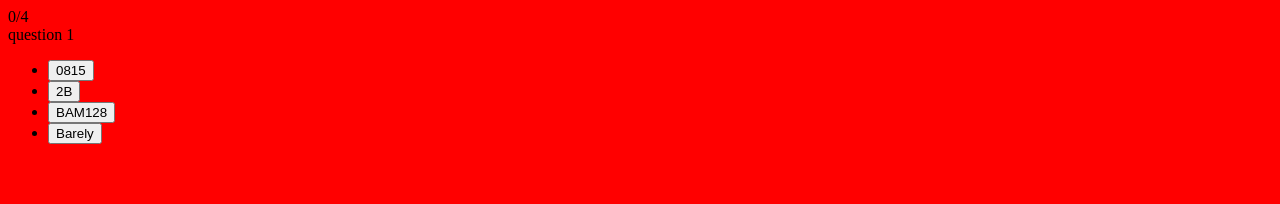
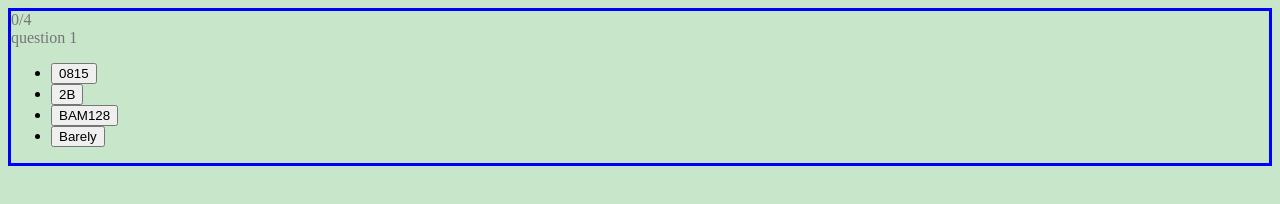
Before and after one commit to emontecalvo/less-practice, a website built with webpack: page index.html in a window 1280 px wide. Built offline with nearby package versions, Linux system fonts and the light colour scheme; files whose address does not match are found by name.

Commit message:
design changes with less

```diff
--- a/css/index.less
+++ b/css/index.less
@@ -1,5 +1,41 @@
-@baker-miller-pink: #FBC02D;
+// @baker-miller-pink: #FBC02D;
+
+// body {
+//     background-color: @baker-miller-pink;
+// }
+@white: #F8F8F8;
+@gray: #757575;
+@green: #C8E6C9;
+
+// @header-height: 100px;
 
 body {
-    background-color: @baker-miller-pink;
+    background-color: @green;
+    color: @gray;
 }
+
+ul {
+    color: #000000;
+
+    &:hover {
+        color: #FF0000;
+        font-size: large;
+    }
+}
+
+.tester {
+    border: 3px solid blue;
+}
+
+// ul {
+//     color: @white;
+// }
+
+// header {
+//     position: fixed;
+//     height: @header-height;
+// }
+
+// .main {
+//     padding-top: @header-height;
+// }
--- a/index.html
+++ b/index.html
@@ -1,9 +1,10 @@
 <!doctype HTML>
 <meta charset="utf-8">
-<link rel="stylesheet" href="build/less-practice.1.0.0.css" type="text/css" />
+<link rel="stylesheet" href="less-practice.1.0.0.css" type="text/css" />
 
 <title>Hello World Quiz</title>
-
+<body>
+    <div class="tester">
         <div class="questions-page">
             <div>
                 <span class="question-current">0</span>/<span class="questions-total">0</span>
@@ -21,7 +22,8 @@
             </div>
             <button type="button" class="restart-button">Restart</button>
         </div>
-
+    </div>
+</body>
 <!--<script src="https://cdnjs.cloudflare.com/ajax/libs/jquery/2.2.4/jquery.min.js"></script>-->
 <script type="text/javascript" src="less-practice.1.0.0.js"></script>
 <!--<script src="index.js"></script>-->
--- a/js/background.js
+++ b/js/background.js
@@ -1,7 +1,7 @@
-var $ = require('jquery');
+// var $ = require('jquery');
 
-var makeBackgroundRed = function() {
-    $('body').css('background-color', 'red');
-};
+// var makeBackgroundRed = function() {
+//     $('body').css('background-color', 'red');
+// };
 
-module.exports = makeBackgroundRed;
+// module.exports = makeBackgroundRed;
--- a/js/index.js
+++ b/js/index.js
@@ -1,8 +1,8 @@
 var $ = require('jquery');
-var makeBackgroundRed = require('./background');
+//var makeBackgroundRed = require('./background');
 
 $(document).ready(function() {
-    makeBackgroundRed();
+    //makeBackgroundRed();
 });
 
 var QUESTIONS = [
```
Also changed, not shown: build/index.html, build/less-practice.1.0.0.css, build/less-practice.1.0.0.js, build/less-practice.1.0.0.min.css, build/less-practice.1.0.0.min.js, 4 other files. Lines whose indentation alone changed are shown as unchanged.
